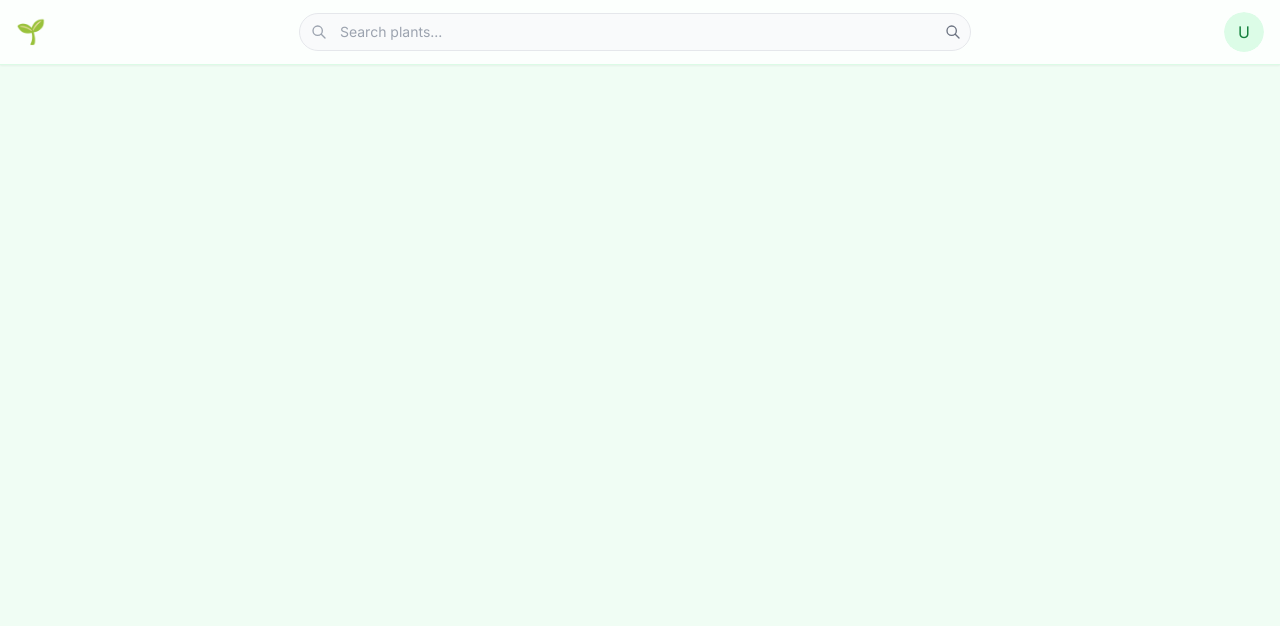
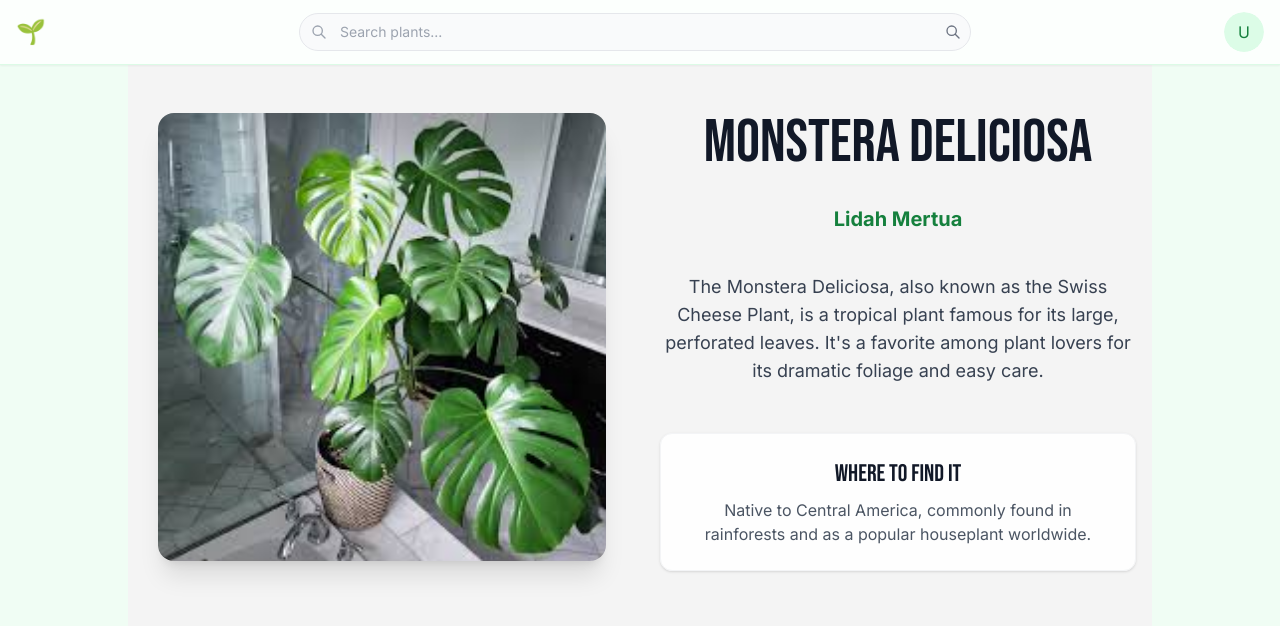
Before and after one commit to coderman400/plants, a React (Vite) app in the folder frontend/: page /plant/1 in a window 1280 px wide. Before the commit this address had no page. Shown: the top 626 px of the page. Built offline with nearby package versions, Linux system fonts and the light colour scheme.

Commit message:
deployment fixes

```diff
--- a/frontend/src/App.tsx
+++ b/frontend/src/App.tsx
@@ -2,6 +2,7 @@ import { BrowserRouter as Router, Routes, Route } from "react-router-dom";
 import LandingPage from "./components/LandingPage";
 import SearchResults from "./components/SearchResults";
 import Navbar from "./components/Navbar";
+import PlantDetail from "./components/PlantDetail";
 import "./App.css";
 
 function App() {
@@ -12,6 +13,7 @@ function App() {
         <Routes>
           <Route path="/" element={<LandingPage />} />
           <Route path="/search" element={<SearchResults />} />
+          <Route path="/plant/:id" element={<PlantDetail />} />
         </Routes>
       </div>
     </Router>
--- a/frontend/src/components/Navbar.tsx
+++ b/frontend/src/components/Navbar.tsx
@@ -1,4 +1,4 @@
-import { Link, useLocation, useNavigate } from "react-router-dom";
+import { Link, useNavigate } from "react-router-dom";
 import { useState } from "react";
 import { Button } from "@/components/ui/button";
 import { Avatar, AvatarFallback, AvatarImage } from "@/components/ui/avatar";
@@ -10,7 +10,6 @@ import {
 } from "@/components/ui/dropdown-menu";
 
 const Navbar = () => {
-  const location = useLocation();
   const navigate = useNavigate();
   const [searchQuery, setSearchQuery] = useState("");
 
--- /dev/null
+++ b/frontend/src/components/PlantDetail.tsx
@@ -0,0 +1,84 @@
+import { useParams, useNavigate } from "react-router-dom";
+
+const plantData = {
+  1: {
+    name: "Monstera Deliciosa",
+    scientific: "Lidah Mertua",
+    image: "/plants/monstera.jpg",
+    description:
+      "The Monstera Deliciosa, also known as the Swiss Cheese Plant, is a tropical plant famous for its large, perforated leaves. It's a favorite among plant lovers for its dramatic foliage and easy care.",
+    where:
+      "Native to Central America, commonly found in rainforests and as a popular houseplant worldwide.",
+  },
+  2: {
+    name: "Ficus Lyrata",
+    scientific: "Fiddle Leaf Fig",
+    image: "/plants/ficus.jpg",
+    description:
+      "The Fiddle Leaf Fig is known for its large, violin-shaped leaves and upright growth. It makes a bold statement in any room and thrives in bright, indirect light.",
+    where:
+      "Native to western Africa, often found in tropical rainforests and as a decorative indoor plant.",
+  },
+  3: {
+    name: "Begonia Rex",
+    scientific: "Begonia",
+    image: "/plants/begonia.jpg",
+    description:
+      "Begonia Rex is prized for its stunning, colorful foliage. The leaves come in a variety of patterns and colors, making it a standout in any plant collection.",
+    where:
+      "Native to tropical and subtropical regions, especially India and Southeast Asia.",
+  },
+};
+
+const PlantDetail = () => {
+  const { id } = useParams();
+  const navigate = useNavigate();
+  const plant = plantData[Number(id) as keyof typeof plantData];
+
+  if (!plant) {
+    return (
+      <div className="flex flex-col items-center justify-center min-h-[60vh]">
+        <p className="text-xl text-gray-600 mb-4">Plant not found.</p>
+        <button
+          className="px-4 py-2 bg-green-600 text-white rounded-full hover:bg-green-700"
+          onClick={() => navigate(-1)}
+        >
+          Go Back
+        </button>
+      </div>
+    );
+  }
+
+  return (
+    <div className="min-h-screen bg-[#F4F4F4] flex flex-col md:flex-row items-center md:items-start max-w-5xl mx-auto py-12 px-4 gap-10">
+      {/* Image */}
+      <div className="w-full md:w-1/2 flex justify-center items-center mb-8 md:mb-0">
+        <img
+          src={plant.image}
+          alt={plant.name}
+          className="rounded-2xl shadow-xl w-full max-w-md object-cover"
+        />
+      </div>
+      {/* Details */}
+      <div className="w-full md:w-1/2 flex flex-col gap-6">
+        <h1 className="font-bebas text-4xl md:text-5xl lg:text-6xl text-gray-900 mb-2">
+          {plant.name}
+        </h1>
+        <h2 className="text-xl text-green-700 font-semibold mb-4 font-sans">
+          {plant.scientific}
+        </h2>
+        <p className="text-gray-700 text-base md:text-lg mb-6 font-sans">
+          {plant.description}
+        </p>
+        <div className="bg-white/90 rounded-xl p-6 shadow border border-gray-100">
+          <h3 className="font-bebas text-2xl text-gray-900 mb-2">
+            Where to find it
+          </h3>
+          <p className="text-gray-600 font-sans">{plant.where}</p>
+        </div>
+      </div>
+    </div>
+  );
+};
+
+export default PlantDetail;
--- a/frontend/src/components/SearchResults.tsx
+++ b/frontend/src/components/SearchResults.tsx
@@ -1,4 +1,4 @@
-import { useSearchParams } from "react-router-dom";
+import { useSearchParams, Link } from "react-router-dom";
 import { Button } from "@/components/ui/button";
 
 const plantResults = [
@@ -32,23 +32,6 @@ const plantResults = [
   },
 ];
 
-const CartIcon = () => (
-  <svg
-    xmlns="http://www.w3.org/2000/svg"
-    fill="none"
-    viewBox="0 0 24 24"
-    strokeWidth={1.5}
-    stroke="currentColor"
-    className="w-6 h-6"
-  >
-    <path
-      strokeLinecap="round"
-      strokeLinejoin="round"
-      d="M2.25 3h1.386c.51 0 .955.343 1.087.835l.383 1.437M7.5 14.25A3.75 3.75 0 0011.25 18h1.5a3.75 3.75 0 003.75-3.75V6.75m-9 7.5h9m-9 0l-1.5-6.75m10.5 6.75l1.5-6.75m-12 0h15.75"
-    />
-  </svg>
-);
-
 const SearchResults = () => {
   const [searchParams] = useSearchParams();
   const query = searchParams.get("q") || "";
@@ -69,9 +52,10 @@ const SearchResults = () => {
         {query ? (
           <div className="grid grid-cols-1 sm:grid-cols-2 lg:grid-cols-4 gap-6">
             {plantResults.map((plant) => (
-              <div
+              <Link
+                to={`/plant/${plant.id}`}
                 key={plant.id}
-                className="relative rounded-2xl overflow-hidden shadow-md group h-72 flex flex-col justify-end"
+                className="relative rounded-2xl overflow-hidden shadow-md group h-72 flex flex-col justify-end transition-transform duration-200 hover:scale-105"
                 style={{
                   backgroundImage: `url(${plant.image})`,
                   backgroundSize: "cover",
@@ -91,7 +75,7 @@ const SearchResults = () => {
                     </p>
                   </div>
                 </div>
-              </div>
+              </Link>
             ))}
           </div>
         ) : (
```
